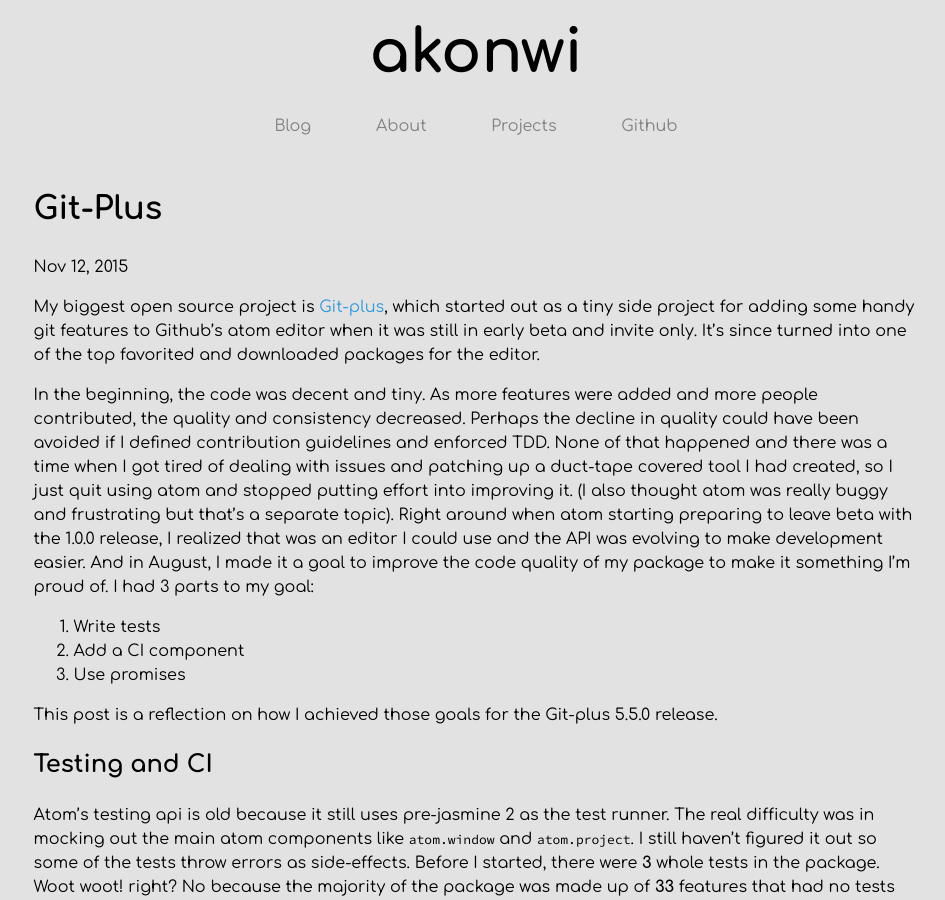
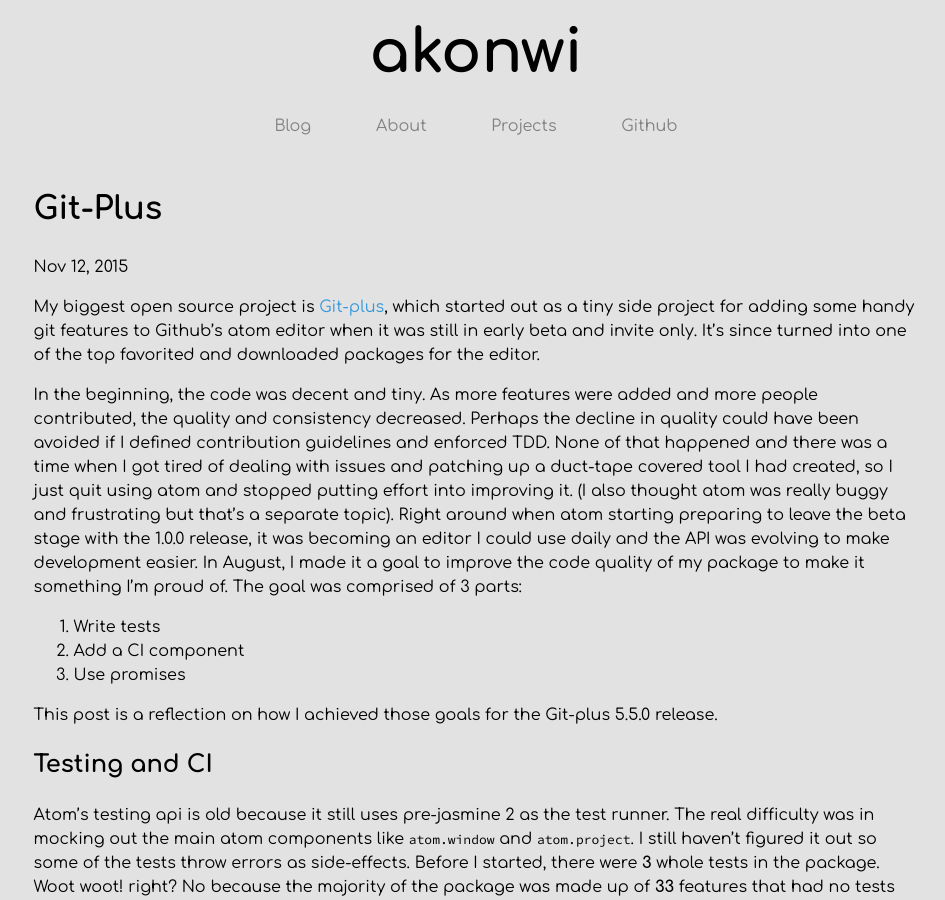
Before and after one commit to akonwi/akonwi.github.io, a Jekyll site: the page built from _posts/2015-11-12-git-plus.md, in a window 1280 px wide and 900 px high. Shown: the whole window, without its empty margins (164-1109 px from the left). Built offline with Jekyll 4.4.1, drawn with Linux system fonts in a browser that asks for light colours.

Commit message:
More updates to post about git-plus

```diff
--- a/_posts/2015-11-12-git-plus.md
+++ b/_posts/2015-11-12-git-plus.md
@@ -17,9 +18,8 @@
 guidelines and enforced TDD. None of that happened and there was a time when I got tired of dealing with issues and patching
 up a duct-tape covered tool I had created, so I just quit using atom and stopped putting effort into improving it.
 (I also thought atom was really buggy and frustrating but that's a separate topic).
-Right around when atom starting preparing to leave beta with the 1.0.0 release, I realized that was an editor I could use
-and the API was evolving to make development easier. And in August, I made it a goal to improve the code quality of my
-package to make it something I'm proud of. I had 3 parts to my goal:
+Right around when atom starting preparing to leave the beta stage with the 1.0.0 release, it was becoming an editor I could use daily and the API was evolving to make development easier. In August, I made it a goal to improve the code quality of my
+package to make it something I'm proud of. The goal was comprised of 3 parts:
 
 1. Write tests
 3. Add a CI component
```
Also changed, not shown: other parts of _posts/2015-11-12-git-plus.md (+1 -0 lines).
